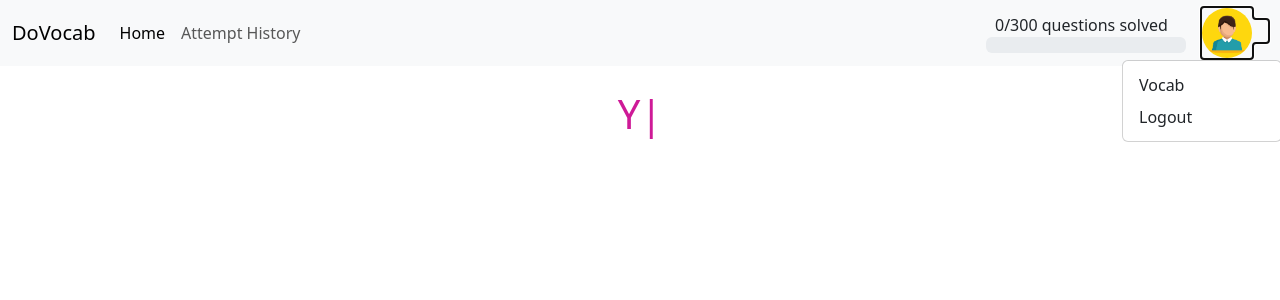
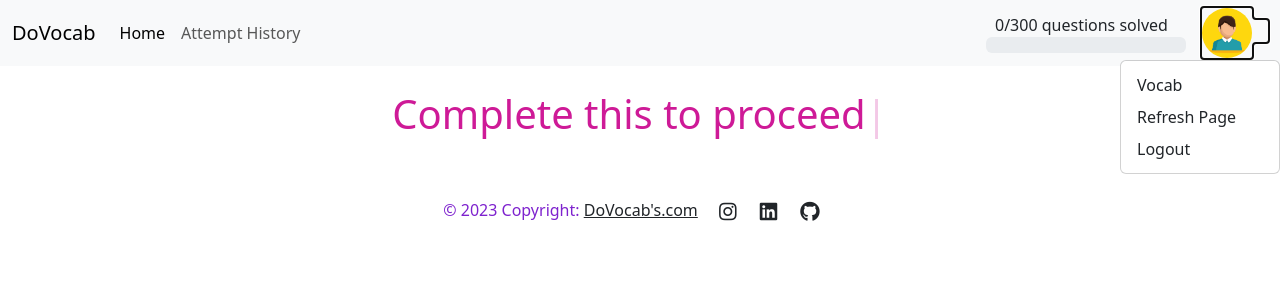
Before and after one commit to ANSH127/DoVocab, a Django app: page / in a window 1280 px wide, after a click that opens the changed part. Shown: the top 300 px of the page. Run offline with Django 4.2, Linux system fonts and the light colour scheme; a user stored in the database is signed in; data comes from the database, SQL or seed files in the repository; both versions use the stored data as it was after the commit; some libraries are stand-ins or nearby versions.

Commit message:
updating files

```diff
--- a/templates/Attempt.html
+++ b/templates/Attempt.html
@@ -15,8 +15,8 @@
 
 
                 <button class="accordion-button" style="background-color: white;" type="button"
-                    data-bs-toggle="collapse" data-bs-target="#collapseOne" aria-expanded="true"
-                    aria-controls="collapseOne">
+                    data-bs-toggle="collapse" data-bs-target="#collapse{{item.sno}}" aria-expanded="true"
+                    aria-controls="collapse{{item.sno}}">
 
                     <b> Attempt # {{item.task.title}}</b>
                     <b style="left: 60%; position: absolute;">Marks:{{item.points}}</b>
@@ -27,7 +27,7 @@
 
             </h2>
 
-            <div id="collapseOne" class="accordion-collapse collapse " aria-labelledby="headingOne"
+            <div id="collapse{{item.sno}}" class="accordion-collapse collapse " aria-labelledby="headingOne"
                 data-bs-parent="#accordionExample">
 
                 {% for item1 in item.task.sno|get_item %}
--- a/templates/base.html
+++ b/templates/base.html
@@ -21,6 +21,9 @@
         #dropdown {
 
             margin-left: 1px !important;
+        }
+        #foot{
+            left: 5% !important;
         }
 
 
@@ -71,8 +74,9 @@
                     </a>
 
                     <div class="dropdown-menu" id="dropdown" aria-labelledby="dropdownMenuLink"
-                        style="margin-left: -80px;">
+                        style="margin-left: -82px;">
                         <a class="dropdown-item" href="">{{request.user}}</a>
+                        <a class="dropdown-item" href="/refresh">Refresh Page</a>
                         <a class="dropdown-item" href="/logout">Logout</a>
                     </div>
                 </div>
@@ -96,6 +100,7 @@
 
 
     {% block body %}{% endblock body %}
+    <div>
     {% block js %}{% endblock js %}
 
     <script src="https://cdn.jsdelivr.net/npm/bootstrap@5.3.0-alpha1/dist/js/bootstrap.bundle.min.js"
--- a/templates/home1.html
+++ b/templates/home1.html
@@ -39,10 +39,12 @@
     {% for task in task %}
     <div>
         {% if task.test_unlock == 'False' and forloop.counter != 1 %}
-        <div style="border: 1px solid black; padding:10px; background-color: wheat;">
-            <div class="row">
+        <div class="my-1" style="border: 1px solid black; padding:10px; background-color: wheat;">
+            <div class="row " style="margin-left: -5px;">
                 <div class="col-10">
-                    <a style="font-size: x-large; color: #066afe; text-decoration: underline;">{{task.task.title}}</a>
+                    <a style="font-size: x-large; color: blue; text-decoration: underline;">{{task.task.title}}</a>
+                    <span class="badge text-bg-danger mx-1">Locked</span>
+
 
                 </div>
                 <div class="col-2">
@@ -107,6 +109,30 @@
 
 {% endif %}
 
+<footer class="text-center text-white" style="background-color: #f1f1f1;">
+
+    <div class="text-center text-dark mt-3" id="foot" style="background-color: white; color: #7e22ce !important;bottom: 0; margin-top: 50px !important; ">
+
+
+
+        © 2023 Copyright:
+        <a class="text-dark" href="https://DoVocab's.com/">DoVocab's.com</a>
+
+        <!-- Instagram -->
+        <a class="btn btn-link btn-floating btn-lg text-dark" target="_blank" href="https://www.instagram.com/i_agarwal_ansh/"
+            role="button" data-mdb-ripple-color="dark"><i class="fab fa-instagram"></i></a>
+
+        <!-- Linkedin -->
+        <a class="btn btn-link btn-floating btn-lg text-dark" target="_blank" href="https://www.linkedin.com/in/ansh-agarwal-390797253/"
+            role="button" data-mdb-ripple-color="dark" style="margin: -15px !important;"><i
+                class="fab fa-linkedin"></i></a>
+        <!-- Github -->
+        <a class="btn btn-link btn-floating btn-lg text-dark" target="_blank" href="https://github.com/the-error4-0-4" role="button"
+            data-mdb-ripple-color="dark"><i class="fab fa-github"></i></a>
+
+    </div>
+    <!-- Copyright -->
+</footer>
 
 {% endblock body %}
 
@@ -115,7 +141,7 @@
 
 <script>
     var typed = new Typed('#typed', {
-        strings: ["Your Daily Tasks",],
+        strings: ["Your Daily Tasks","1st Week Challenge",'Complete this to proceed'],
         backSpeed: 15,
         smartBackspace: true,
         backDelay: 2200,
--- a/vocab/models.py
+++ b/vocab/models.py
@@ -11,6 +11,9 @@ class Question(models.Model):
     opt4=models.CharField(max_length=200)
     correct=models.CharField(max_length=200)
     correct_opt=models.IntegerField()
+
+    def __str__(self):
+        return "sno "+str(self.sno)+" Question "+self.ques
 
 
 class Task_Result(models.Model):
--- a/vocab/urls.py
+++ b/vocab/urls.py
@@ -10,6 +10,7 @@ urlpatterns = [
     path('result/', views.result, name='result'),
     path('attempt_history/', views.attempt_history, name='attempt_history'),
     path('day/<int:myid>/test',views.test,name="test"),
+    path('refresh/',views.refresh,name="refresh"),
     path('signup/', views.handleSignup, name='signup'),
     path('login/', views.handleLogin, name='login'),
     path('logout/', views.handleLogout, name='logout'),
--- a/vocab/views.py
+++ b/vocab/views.py
@@ -32,17 +32,19 @@ def home(request):
 
 
 def test(request,myid):
-    global val
+    global val,start,end
     if request.user.is_authenticated:
         if request.method=="POST":
             val=myid
             print(myid)
             obj=Task_Result.objects.filter(sno=myid)[0]
+            start=obj.s_range
+            end=obj.e_range
 
             # print(obj)
             ques=Question.objects.filter(sno__gte=obj.s_range,sno__lte=obj.e_range)
-            # print(ques)
-            params={'ques':ques}
+            print(ques)
+            params={'ques':ques,'start':start}
             return render(request,"ques.html",params)
         else:
             return render(request,'404.html')
@@ -52,15 +54,18 @@ def test(request,myid):
 
 
 def result(request):
-    global val
+    global val,start,end
     print(val)
+    print(start,end)
     if request.method=="POST":
         res=request.POST.get('mytxt','')
+        print(res)
         res=res[:len(res)-1]
         choosen=res
         res1=res.split(',')
-        obj=Question.objects.all()
-
+        obj=Question.objects.filter(sno__gte=start,sno__lte=end)
+        print(obj)
+        print(res1)
         p=0
         for i in range(len(obj)):
             print(obj[i].correct_opt)
@@ -68,9 +73,8 @@ def result(request):
                 p+=1
         # print("TOTAL POINTS",p)
         userdetail.objects.filter(user=request.user,task=Task_Result.objects.filter(sno=val)[0]).update(test_status="True",points=p,user_choosen=choosen)
+        userdetail.objects.filter(user=request.user,task=Task_Result.objects.filter(sno=val+1)[0]).update(test_unlock="True")
 
-        userdetail2=userdetail(user=request.user,task=Task_Result.objects.filter(sno=val+1)[0],test_unlock="True")
-        userdetail2.save()
         return HttpResponse("yes")
     else:
         return render(request,'404.html')
@@ -111,9 +115,19 @@ def handleSignup(request):
         myuser.save()
 
         userdetail2=userdetail(user=username,task=Task_Result.objects.filter(sno=1)[0],test_unlock="True")
+
         userdetail2.save()
 
-        messages.success(request,"Your FlyHigh account successfully created")
+        for i in range(2,4):
+            userdetail2=userdetail(user=username,task=Task_Result.objects.filter(sno=i)[0])
+            userdetail2.save()
+
+
+        user=authenticate(username=username, password=password)
+        login(request,user)
+
+
+        messages.success(request,"Your DoVocab's account successfully created")
         return redirect('/')
 
 
@@ -153,3 +167,29 @@ def attempt_history(request):
     userdetail1=userdetail.objects.filter(user=request.user,test_status="True")
     print(userdetail1)
     return render(request,'Attempt.html',{'user':userdetail1})
+
+
+
+def refresh(request):
+    print(request.user)
+    task=Task_Result.objects.all()
+    for i in range(len(task)):
+        userdetail2=userdetail.objects.filter(user=request.user,task=task[i])
+        if len(userdetail2)>=1:
+            # print('true')
+            status=(userdetail2[0].test_unlock)
+        else:
+            if status=="True":
+
+                userdetail2=userdetail(user=request.user,task=task[i],test_unlock="True")
+                userdetail2.save()
+                status=None
+
+
+            else:
+                userdetail2=userdetail(user=request.user,task=task[i])
+                userdetail2.save()
+        # print(userdetail2)
+
+
+    return redirect('/')
```
Also changed, not shown: templates/ques.html (+18 -7 lines), db.sqlite3, media/pexels-abdullah-ghatasheh-1631677.jpg (added), media/pexels-fwstudio-164005.jpg (added), media/pexels-magda-ehlers-1279813.jpg (added), media/pexels-pixabay-220182.jpg (added), media/pexels-pixabay-235985.jpg (added), 5 other files.
